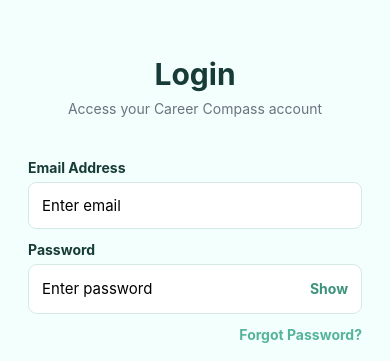
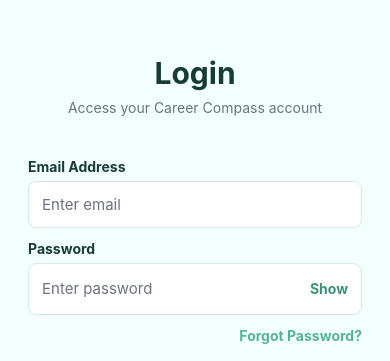
Before and after one commit to JohnbrylleCol2004/CareerCompass, a React Native app: screen /Login in a window 390 px wide. Shown: the part 149-510 px from the top of the page. Built offline with nearby package versions, Linux system fonts and the light colour scheme.

Commit message:
feat: enhance PasswordInput and LoginScreen components with placeholder text color and improved input styles

```diff
--- a/src/components/PasswordInput.js
+++ b/src/components/PasswordInput.js
@@ -10,6 +10,9 @@
     <View style={styles.container}>
       <TextInput
         {...props}
+        placeholderTextColor={props.placeholderTextColor || colors.gray}
+        selectionColor={colors.primaryDark}
+        cursorColor={colors.primaryDark}
         ref={input}
         style={[style, styles.input]}
         accessibilityLabel={accessibilityLabel}
@@ -40,7 +43,11 @@
     flexDirection: 'row', alignItems: 'center', backgroundColor: colors.white,
     borderWidth: 1, borderColor: colors.border, borderRadius: 9,
   },
-  input: { flex: 1, minWidth: 0, borderWidth: 0, backgroundColor: 'transparent' },
+  input: {
+    flex: 1, minWidth: 0, minHeight: 50, borderWidth: 0,
+    backgroundColor: 'transparent', color: colors.dark,
+    textAlignVertical: 'center',
+  },
   toggle: { minWidth: 64, minHeight: 48, paddingHorizontal: 12, justifyContent: 'center', alignItems: 'center' },
   toggleText: { color: colors.primaryDark, fontSize: 14, fontWeight: 'bold' },
 });
--- a/src/screens/auth/LoginScreen.js
+++ b/src/screens/auth/LoginScreen.js
@@ -54,6 +54,7 @@
         <TextInput
           style={styles.input}
           placeholder="Enter email"
+          placeholderTextColor={colors.gray}
           value={email}
           onChangeText={setEmail}
           keyboardType="email-address"
@@ -132,6 +133,7 @@
     marginTop: 12,
   },
   input: {
+    color: colors.dark,
     backgroundColor: colors.white,
     borderColor: colors.border,
     borderWidth: 1,
```
